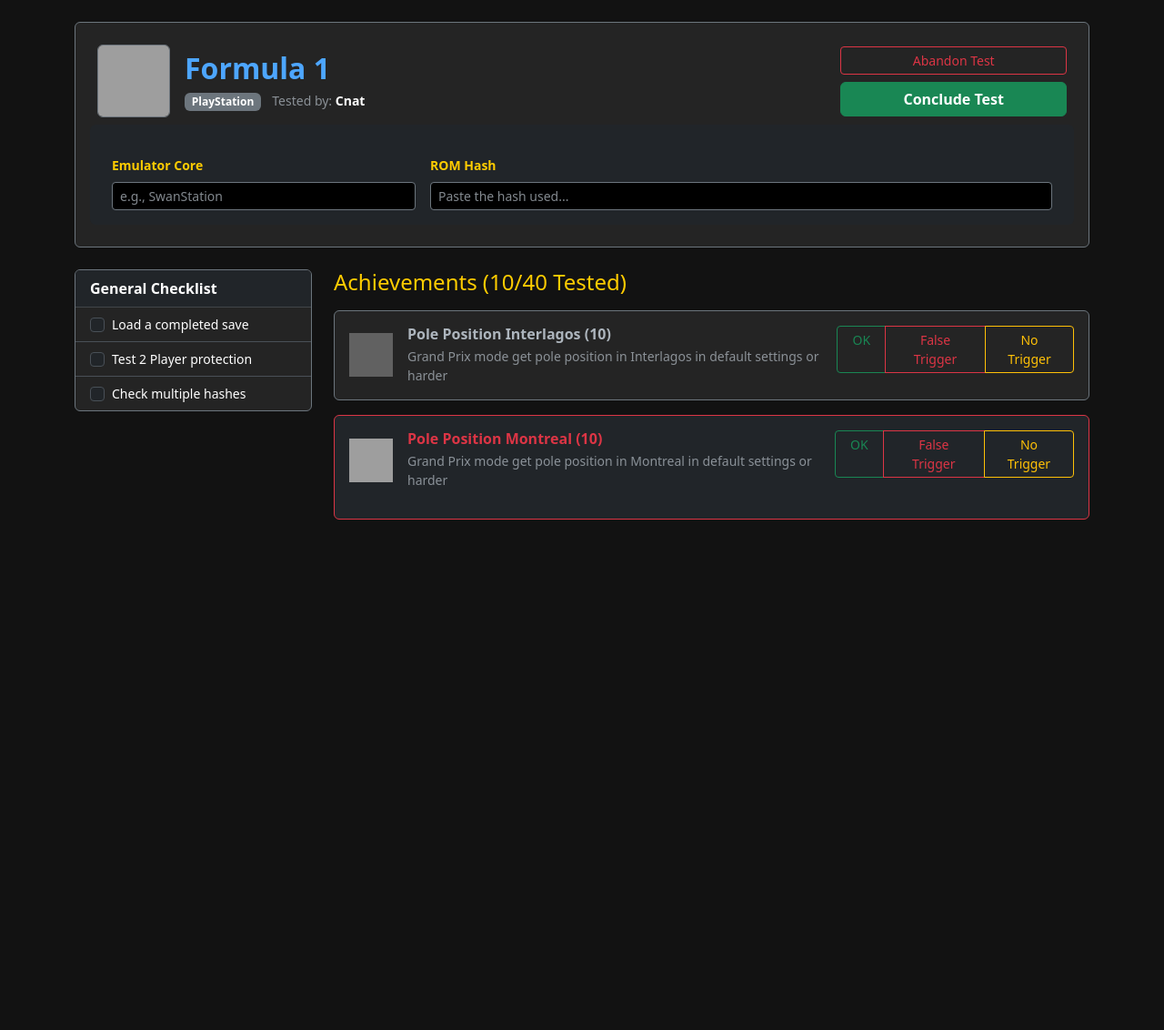
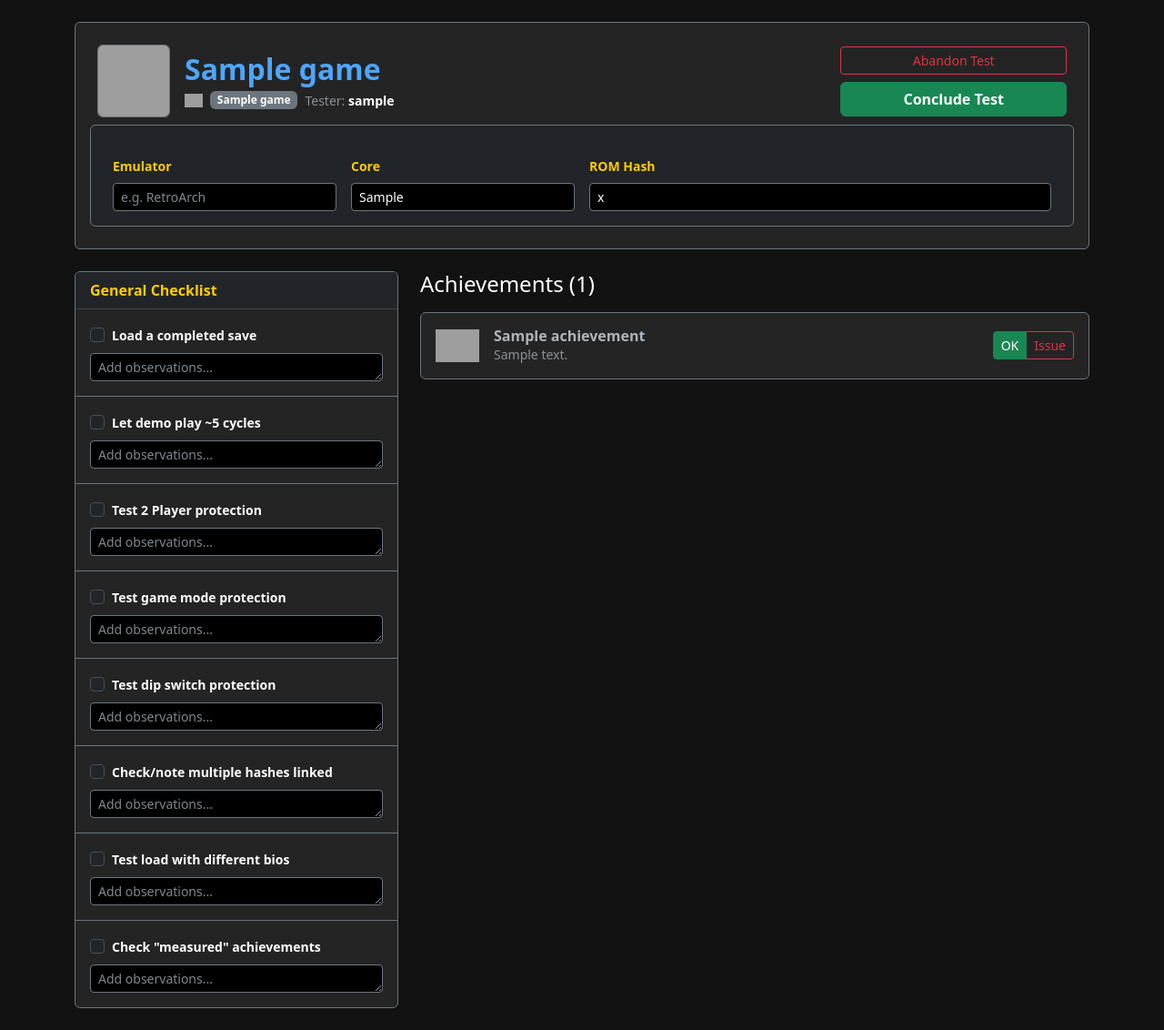
Before and after one commit to CarlosNatanael/playtest_manager, a Flask app: page /dashboard/session/1 in a window 1280 px wide. Shown: the part 58-1190 px from the top of the page at 91% size. Before the commit the page ends 629 px from the top, so only its background shows below. Run offline with Flask 3, Linux system fonts and the light colour scheme; tables that the repository leaves empty hold one stand-in row (values such as "Sample post"); parts of the project's set-up code (start-up, migrations or seed data) failed here and were passed over; grey boxes are pictures that could not be loaded.

Commit message:
feat: adicionado session com mais detalhes e para o modo manager

```diff
--- a/app/routes/dashboard.py
+++ b/app/routes/dashboard.py
@@ -36,4 +36,5 @@ def claim_game(game_id):
 @dashboard_bp.route('/session/<int:session_id>')
 def test_session(session_id):
     session = TestSession.query.get_or_404(session_id)
-    return render_template('dashboard/session.html', session=session)
+    results = {r.achievement_id: r for r in session.results}
+    return render_template('dashboard/session.html', session=session, results=results)
--- a/app/templates/dashboard/session.html
+++ b/app/templates/dashboard/session.html
@@ -1,6 +1,6 @@
 {% extends 'base.html' %}
 
-{% block title %}Active Session - Formula 1{% endblock %}
+{% block title %}Session: {{ session.game.title }}{% endblock %}
 
 {% block content %}
 <div class="row mb-4">
@@ -9,11 +9,14 @@
             <div class="card-body p-4">
                 <div class="d-flex justify-content-between align-items-center mb-4">
                     <div class="d-flex align-items-center">
-                        <img src="https://media.retroachievements.org/Images/126734.png" alt="Cover" class="rounded me-3 border border-secondary" style="width: 80px; height: 80px; object-fit: cover;">
+                        <img src="https://media.retroachievements.org{{ session.game.image_icon }}" class="rounded me-3 border border-secondary" style="width: 80px; height: 80px; object-fit: cover;">
                         <div>
-                            <h2 class="mb-1 text-ra-blue fw-bold">Formula 1</h2>
-                            <span class="badge bg-secondary">PlayStation</span>
-                            <span class="text-muted ms-2 small">Tested by: <strong class="text-white">Cnat</strong></span>
+                            <h2 class="mb-1 text-ra-blue fw-bold">{{ session.game.title }}</h2>
+                            <div class="d-flex align-items-center text-muted">
+                                <img src="https://static.retroachievements.org/assets/images/system/{{ session.game.get_console_icon() }}.png" style="width: 20px;" class="me-2">
+                                <span class="badge bg-secondary me-2">{{ session.game.console_name }}</span>
+                                <span class="small">Tester: <strong class="text-white">{{ session.tester.ra_username }}</strong></span>
+                            </div>
                         </div>
                     </div>
                     <div class="text-end">
@@ -22,14 +25,18 @@
                     </div>
                 </div>
 
-                <div class="row g-3 bg-dark p-3 rounded">
-                    <div class="col-md-4">
-                        <label class="form-label text-ra-gold small fw-bold">Emulator Core</label>
-                        <input type="text" class="form-control form-control-sm bg-black text-white border-secondary" placeholder="e.g., SwanStation">
+                <div class="row g-3 bg-dark p-3 rounded border border-secondary">
+                    <div class="col-md-3">
+                        <label class="form-label text-ra-gold small fw-bold">Emulator</label>
+                        <input type="text" class="form-control form-control-sm bg-black text-white border-secondary" placeholder="e.g. RetroArch">
                     </div>
-                    <div class="col-md-8">
+                    <div class="col-md-3">
+                        <label class="form-label text-ra-gold small fw-bold">Core</label>
+                        <input type="text" class="form-control form-control-sm bg-black text-white border-secondary" value="{{ session.core or '' }}" placeholder="e.g. SwanStation">
+                    </div>
+                    <div class="col-md-6">
                         <label class="form-label text-ra-gold small fw-bold">ROM Hash</label>
-                        <input type="text" class="form-control form-control-sm bg-black text-white border-secondary" placeholder="Paste the hash used...">
+                        <input type="text" class="form-control form-control-sm bg-black text-white border-secondary" value="{{ session.hash_used or '' }}" placeholder="Paste the hash used...">
                     </div>
                 </div>
             </div>
@@ -38,94 +45,60 @@
 </div>
 
 <div class="row">
-    <div class="col-lg-3 mb-4">
+    <div class="col-lg-4 mb-4">
         <div class="card border-secondary sticky-top" style="top: 20px;">
-            <div class="card-header bg-dark text-white fw-bold">
-                General Checklist
-            </div>
+            <div class="card-header bg-dark text-ra-gold fw-bold">General Checklist</div>
             <div class="card-body p-0">
                 <ul class="list-group list-group-flush">
-                    <li class="list-group-item bg-transparent text-white d-flex align-items-center">
-                        <input class="form-check-input me-2 mt-0" type="checkbox" value="">
-                        <span class="small">Load a completed save</span>
+                    {% set checks = [
+                        'Load a completed save', 'Let demo play ~5 cycles',
+                        'Test 2 Player protection', 'Test game mode protection',
+                        'Test dip switch protection', 'Check/note multiple hashes linked',
+                        'Test load with different bios', 'Check "measured" achievements'
+                    ] %}
+                    {% for item in checks %}
+                    <li class="list-group-item bg-transparent text-white border-secondary py-3">
+                        <div class="form-check mb-2">
+                            <input class="form-check-input" type="checkbox" id="check_{{ loop.index }}">
+                            <label class="form-check-label small fw-bold" for="check_{{ loop.index }}">{{ item }}</label>
+                        </div>
+                        <textarea class="form-control form-control-sm bg-black text-white border-secondary" rows="1" placeholder="Add observations..."></textarea>
                     </li>
-                    <li class="list-group-item bg-transparent text-white d-flex align-items-center">
-                        <input class="form-check-input me-2 mt-0" type="checkbox" value="">
-                        <span class="small">Test 2 Player protection</span>
-                    </li>
-                    <li class="list-group-item bg-transparent text-white d-flex align-items-center">
-                        <input class="form-check-input me-2 mt-0" type="checkbox" value="">
-                        <span class="small">Check multiple hashes</span>
-                    </li>
+                    {% endfor %}
                 </ul>
             </div>
         </div>
     </div>
 
-    <div class="col-lg-9">
-        <h4 class="mb-3 text-ra-gold">Achievements (10/40 Tested)</h4>
-
-        <div class="card border-secondary mb-3">
+    <div class="col-lg-8">
+        <h4 class="mb-3 text-white">Achievements ({{ session.game.achievements|length }})</h4>
+        {% for ach in session.game.achievements %}
+        <div class="card border-secondary mb-3 achievement-card">
             <div class="card-body">
-                <div class="d-flex justify-content-between align-items-start">
+                <div class="d-flex justify-content-between align-items-center">
                     <div class="d-flex align-items-center">
-                        <img src="https://media.retroachievements.org/Badge/00000.png" alt="Badge" class="me-3 opacity-50" style="width: 48px; height: 48px;">
+                        <img src="https://media.retroachievements.org/Badge/{{ ach.id }}.png" class="me-3" style="width: 48px;" onerror="this.src='https://media.retroachievements.org/Badge/00000.png'">
                         <div>
-                            <h6 class="mb-1 fw-bold">Pole Position Interlagos (10)</h6>
-                            <p class="mb-0 text-muted small">Grand Prix mode get pole position in Interlagos in default settings or harder</p>
+                            <h6 class="mb-0 fw-bold">{{ ach.title }}</h6>
+                            <p class="text-muted small mb-0">{{ ach.description }}</p>
                         </div>
                     </div>
+                    <div class="btn-group" role="group">
+                        <input type="radio" class="btn-check trigger-radio" name="ach_{{ ach.id }}" id="ok_{{ ach.id }}" value="OK" checked>
+                        <label class="btn btn-outline-success btn-sm" for="ok_{{ ach.id }}">OK</label>
 
-                    <div class="btn-group trigger-options" role="group">
-                        <input type="radio" class="btn-check trigger-radio" name="ach_1" id="ok_1" value="OK" autocomplete="off">
-                        <label class="btn btn-outline-success btn-sm px-3" for="ok_1">OK</label>
+                        <input type="radio" class="btn-check trigger-radio" name="ach_{{ ach.id }}" id="err_{{ ach.id }}" value="ERROR">
+                        <label class="btn btn-outline-danger btn-sm" for="err_{{ ach.id }}">Issue</label>
+                    </div>
+                </div>
 
-                        <input type="radio" class="btn-check trigger-radio" name="ach_1" id="false_1" value="FALSE_TRIGGER" autocomplete="off">
-                        <label class="btn btn-outline-danger btn-sm px-3" for="false_1">False Trigger</label>
-
-                        <input type="radio" class="btn-check trigger-radio" name="ach_1" id="no_1" value="NO_TRIGGER" autocomplete="off">
-                        <label class="btn btn-outline-warning btn-sm px-3" for="no_1">No Trigger</label>
-                    </div>
+                <div class="evidence-box d-none mt-3 p-3 bg-black rounded border border-danger">
+                    <textarea class="form-control form-control-sm bg-dark text-white border-secondary mb-2" rows="2" placeholder="Describe the issue..."></textarea>
+                    <input type="text" class="form-control form-control-sm bg-dark text-white border-secondary" placeholder="Save State Link">
                 </div>
             </div>
         </div>
-
-        <div class="card border-danger mb-3 bg-dark">
-            <div class="card-body">
-                <div class="d-flex justify-content-between align-items-start mb-3">
-                    <div class="d-flex align-items-center">
-                        <img src="https://media.retroachievements.org/Badge/00000.png" alt="Badge" class="me-3" style="width: 48px; height: 48px;">
-                        <div>
-                            <h6 class="mb-1 fw-bold text-danger">Pole Position Montreal (10)</h6>
-                            <p class="mb-0 text-muted small">Grand Prix mode get pole position in Montreal in default settings or harder</p>
-                        </div>
-                    </div>
-
-                    <div class="btn-group trigger-options" role="group">
-                        <input type="radio" class="btn-check trigger-radio" name="ach_2" id="ok_2" value="OK" autocomplete="off">
-                        <label class="btn btn-outline-success btn-sm px-3" for="ok_2">OK</label>
-
-                        <input type="radio" class="btn-check trigger-radio" name="ach_2" id="false_2" value="FALSE_TRIGGER" autocomplete="off">
-                        <label class="btn btn-outline-danger btn-sm px-3" for="false_2">False Trigger</label>
-
-                        <input type="radio" class="btn-check trigger-radio" name="ach_2" id="no_2" value="NO_TRIGGER" autocomplete="off">
-                        <label class="btn btn-outline-warning btn-sm px-3" for="no_2">No Trigger</label>
-                    </div>
-                </div>
-
-                <div class="evidence-box mt-3 p-3 bg-black rounded border border-danger border-opacity-50 d-none">
-                    <div class="mb-2">
-                        <label class="form-label text-danger small fw-bold">Trigger Notes</label>
-                        <textarea class="form-control form-control-sm bg-dark text-white border-secondary trigger-note" rows="2" placeholder="Explain how the false trigger happened..."></textarea>
-                    </div>
-                    <div>
-                        <label class="form-label text-danger small fw-bold">Save State / Logic Link</label>
-                        <input type="url" class="form-control form-control-sm bg-dark text-white border-secondary trigger-link" placeholder="https://...">
-                    </div>
-                </div>
-            </div>
-        </div>
-
+        {% endfor %}
     </div>
 </div>
 {% endblock %}
```
Also changed, not shown: app/routes/manager.py (+6 -2 lines), app/static/js/main.js (+4 -23 lines), app/templates/manager/session_view.html (added, +30 -0 lines).
